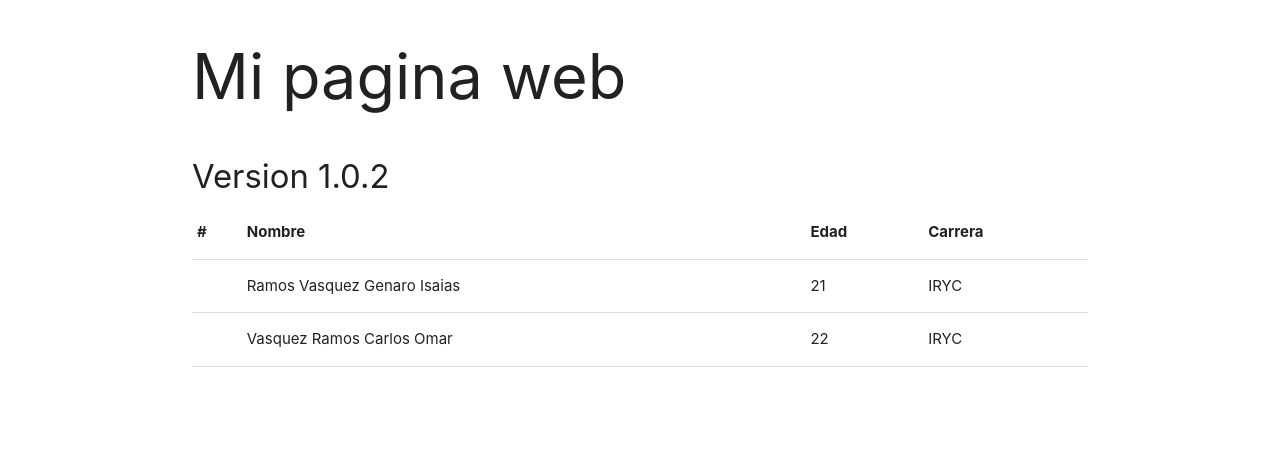
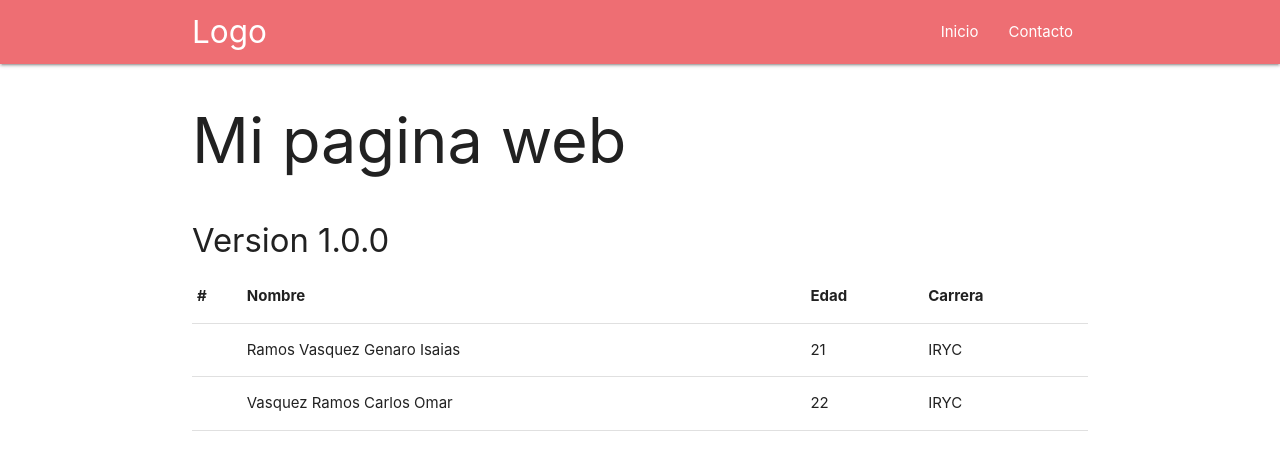
Before and after one commit to genaro19/Pagina-web, a plain HTML site: page public/index.html in a window 1280 px wide. Drawn offline with nearby package versions, Linux system fonts and the light colour scheme.

```diff
--- a/public/index.html
+++ b/public/index.html
@@ -12,9 +12,18 @@
     <title>Document</title>
 </head>
 <body>
+    <nav>
+        <div class="nav-wrapper container">
+          <a href="#" class="brand-logo">Logo</a>
+          <ul id="nav-mobile" class="right hide-on-med-and-down">
+            <li><a href="index.html">Inicio</a></li>
+            <li><a href="contact.html">Contacto</a></li>
+          </ul>
+        </div>
+      </nav>
     <div class="container">
     <h1>Mi pagina web</h1>
-    <h3><sub>Version 1.0.2</sub></h3>
+    <h3><sub>Version 1.0.0</sub></h3>
 </div>
 
 <div class="container">
```
Also changed, not shown: public/index.js (line endings or trailing spaces), 2 other files.
